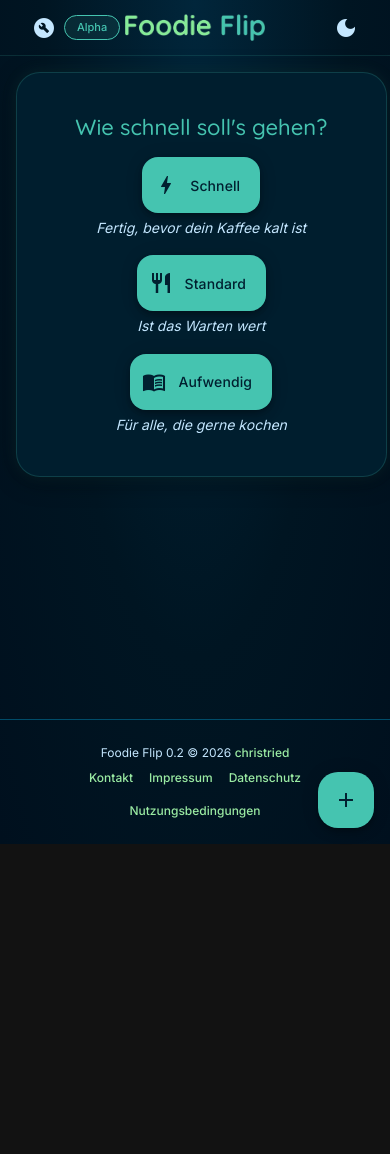
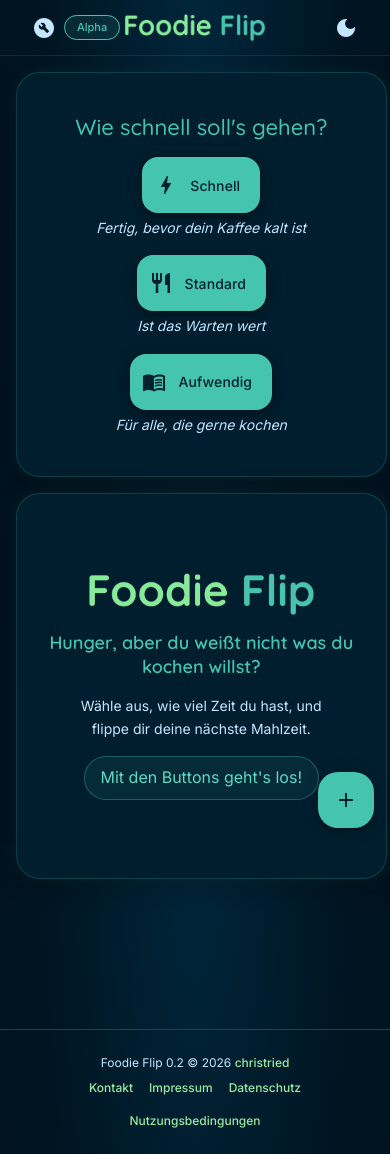
Before and after one commit to christried/foodieflip, an Angular app: page / in a window 390 px wide. Before the commit the page ends 844 px from the top, so only its background shows below. Built offline with nearby package versions, Linux system fonts and the light colour scheme.

Commit message:
first version of flipping the card, really wonky still have to revisit tomorrow

```diff
--- a/src/app/recipe-view/recipe-view.html
+++ b/src/app/recipe-view/recipe-view.html
@@ -1,7 +1,6 @@
 <div
   class="body-cards"
   [class.no-recipe]="!recipesService.recipe()"
-  [class.spinner-active]="recipesService.spinnerStatus() === 'on'"
 >
   <app-selection class="selection-component" />
   <app-recipe class="recipe-component" />
--- a/src/app/recipe-view/recipe-view.scss
+++ b/src/app/recipe-view/recipe-view.scss
@@ -24,19 +24,13 @@
 }
 
 .body-cards.no-recipe .recipe-component {
-  display: none;
+  flex: 1 1 520px;
 }
 
 .recipe-component {
   flex: 1;
   min-width: 0;
-}
-
-.body-cards.spinner-active .recipe-component {
-  display: flex;
-  justify-content: center;
-  align-items: center;
-  flex: 0 0 auto;
+  max-width: 860px;
 }
 
 // Responsive Settings
--- a/src/app/recipe-view/recipe/recipe.html
+++ b/src/app/recipe-view/recipe/recipe.html
@@ -1,23 +1,18 @@
-@if (this.recipesService.recipe() || this.recipesService.spinnerStatus() === 'on') {
-  <mat-card
-    appearance="raised"
-    class="recipe-card"
-    [class.spinner-only]="this.recipesService.spinnerStatus() === 'on'"
-  >
-    @if (this.recipesService.spinnerStatus() === 'on') {
-      <mat-progress-spinner mode="indeterminate" class="recipe-spinner"></mat-progress-spinner>
-    } @else if (this.recipesService.recipe()) {
+<div class="recipe-flip-scene" [class.is-loading]="this.recipesService.spinnerStatus() === 'on'">
+  <div class="recipe-flip-card" [class.flipped]="this.isFlipped()">
+    <mat-card appearance="raised" class="recipe-card recipe-card-face recipe-card-front">
+      @if (this.currentRecipe(); as recipe) {
         <mat-card-header class="recipe-header">
           <div class="header-col header-col-left">
-          <mat-card-title class="recipe-title">{{ this.currentRecipe()!.title }}</mat-card-title>
+            <mat-card-title class="recipe-title">{{ recipe.title }}</mat-card-title>
             <mat-card-subtitle class="recipe-time">
               <mat-icon class="time-icon">schedule</mat-icon>
-            {{ this.currentRecipe()!.time }} Minuten
+              {{ recipe.time }} Minuten
             </mat-card-subtitle>
           </div>
           <div class="header-col recipe-tags">
             <mat-chip-set aria-label="Rezept-Tags">
-            @for (tag of this.currentRecipe()!.tagsPublic; track $index) {
+              @for (tag of recipe.tagsPublic; track $index) {
                 <mat-chip>{{ tag }}</mat-chip>
               }
             </mat-chip-set>
@@ -29,17 +24,17 @@
             <div class="recipe-col recipe-col-left">
               <div class="recipe-image-container">
                 <img
-                [src]="this.currentRecipe()!.imageUrl"
-                [alt]="this.currentRecipe()!.imageAlt"
+                  [src]="recipe.imageUrl"
+                  [alt]="recipe.imageAlt"
                   class="recipe-image"
                   (click)="openFullsize()"
                 />
                 <div class="image-overlay-bottom">
                   <span class="submitter-badge">
-                  von <em>{{ this.currentRecipe()!.submittedBy }}</em>
+                    von <em>{{ recipe.submittedBy }}</em>
                   </span>
                 </div>
-              @if (currentRecipe()!.tagsInternal.includes('ai-image')) {
+                @if (recipe.tagsInternal.includes('ai-image')) {
                   <button
                     class="ai-badge"
                     (click)="openAiImageDialog()"
@@ -51,16 +46,41 @@
                   </button>
                 }
               </div>
-            <app-ingredients [ingredients]="this.currentRecipe()!.ingredients" />
+              <app-ingredients [ingredients]="recipe.ingredients" />
             </div>
             <div class="recipe-col">
-            <app-instructions [instructions]="this.currentRecipe()!.instructions" />
+              <app-instructions [instructions]="recipe.instructions" />
               <div class="recipe-actions">
                 <app-actions />
               </div>
             </div>
           </div>
         </mat-card-content>
+      } @else {
+        <div class="recipe-placeholder">
+          <img src="header-logo.webp" alt="FoodieFlip Logo" class="placeholder-logo" />
+          <h3 class="placeholder-title">Hunger, aber du weißt nicht was du kochen willst?</h3>
+          <p class="placeholder-copy">
+            Wähle aus, wie viel Zeit du hast, und flippe dir deine nächste Mahlzeit.
+          </p>
+          <div class="placeholder-hint">
+            <span>Mit den Buttons geht's los!</span>
+          </div>
+        </div>
       }
     </mat-card>
-}
+
+    <mat-card
+      appearance="raised"
+      class="recipe-card recipe-card-face recipe-card-back"
+      aria-live="polite"
+      aria-label="Neues Rezept wird geladen"
+    >
+      <div class="recipe-loading-back">
+        <img src="header-logo.webp" alt="FoodieFlip Logo" class="loading-logo" />
+        <p class="loading-title">Dein nächstes Rezept lädt...</p>
+        <mat-progress-spinner mode="indeterminate" diameter="42" strokeWidth="4" />
+      </div>
+    </mat-card>
+  </div>
+</div>
--- a/src/app/recipe-view/recipe/recipe.scss
+++ b/src/app/recipe-view/recipe/recipe.scss
@@ -1,20 +1,128 @@
+.recipe-flip-scene {
+  perspective: 1200px;
+  width: 100%;
+}
+
+.recipe-flip-scene.is-loading {
+  pointer-events: none;
+}
+
+.recipe-flip-card {
+  position: relative;
+  transform-style: preserve-3d;
+  transition: transform var(--transition-slow);
+}
+
+.recipe-flip-card.flipped {
+  transform: rotateY(180deg);
+}
+
 .recipe-card {
   padding: var(--space-24);
   border-radius: var(--radius-lg);
   box-shadow: var(--shadow-card);
   border: var(--card-border);
   transition: box-shadow var(--transition-normal);
-
-  &:hover {
-    box-shadow: var(--shadow-card-hover);
-  }
+  min-height: 430px;
+  position: relative;
+  overflow: hidden;
+  isolation: isolate;
 }
 
-.recipe-card.spinner-only {
+.recipe-card-face {
+  backface-visibility: hidden;
+  -webkit-backface-visibility: hidden;
+}
+
+.recipe-flip-scene:hover .recipe-card {
+  box-shadow: var(--shadow-card-hover);
+}
+
+.recipe-card-front {
+  position: relative;
+  z-index: 2;
+}
+
+.recipe-card-back {
+  position: absolute;
+  inset: 0;
+  transform: rotateY(180deg);
   display: flex;
+  align-items: center;
   justify-content: center;
+  pointer-events: none;
+  background: linear-gradient(150deg, rgba(19, 103, 138, 0.95), rgba(1, 32, 48, 0.98));
+}
+
+.recipe-loading-back {
+  width: 100%;
+  display: flex;
+  flex-direction: column;
   align-items: center;
-  min-height: 200px;
+  justify-content: center;
+  gap: var(--space-16);
+  text-align: center;
+}
+
+.loading-logo {
+  width: min(220px, 80%);
+  object-fit: contain;
+  filter: drop-shadow(0 6px 18px rgba(1, 32, 48, 0.35));
+}
+
+.loading-title {
+  margin: 0;
+  font: var(--text-label-lg);
+  letter-spacing: 0.08em;
+  text-transform: uppercase;
+  color: var(--brand-turquoise-light);
+}
+
+.recipe-placeholder {
+  min-height: 382px;
+  padding: var(--space-24) var(--space-16);
+  display: flex;
+  flex-direction: column;
+  align-items: center;
+  justify-content: center;
+  gap: var(--space-16);
+  text-align: center;
+}
+
+.placeholder-logo {
+  width: min(225px, 82%);
+  object-fit: contain;
+}
+
+.placeholder-title {
+  margin: 0;
+  font: var(--text-headline-sm);
+  font-family: var(--font-brand);
+  color: var(--brand-turquoise);
+}
+
+.placeholder-copy {
+  margin: 0;
+  max-width: 34ch;
+  font: var(--text-body-md);
+  color: var(--mat-sys-on-surface-variant);
+}
+
+.placeholder-hint {
+  display: inline-flex;
+  align-items: center;
+  gap: var(--space-8);
+  border: 1px solid rgba(69, 196, 176, 0.35);
+  border-radius: var(--radius-full);
+  padding: var(--space-8) var(--space-16);
+  color: var(--brand-turquoise-light);
+  background: rgba(69, 196, 176, 0.08);
+
+  mat-icon {
+    font-size: 18px;
+    width: 18px;
+    height: 18px;
+  }
 }
 
 .recipe-header {
@@ -169,6 +277,25 @@
 
 // --- Responsive ---
 @media (max-width: 768px) {
+  .recipe-card {
+    min-height: 0;
+    padding: var(--space-16);
+  }
+
+  .recipe-placeholder {
+    min-height: 320px;
+    padding: var(--space-16) var(--space-12);
+  }
+
+  .placeholder-title {
+    font: var(--text-headline-md);
+    font-family: var(--font-brand);
+  }
+
+  .placeholder-copy {
+    max-width: 28ch;
+  }
+
   .recipe-header {
     flex-direction: column;
     gap: var(--space-8);
@@ -187,3 +314,13 @@
     flex: 1;
   }
 }
+
+@media (prefers-reduced-motion: reduce) {
+  .recipe-flip-card {
+    transition: none;
+  }
+
+  .recipe-image {
+    transition: none;
+  }
+}
--- a/src/app/recipe-view/recipe/recipe.ts
+++ b/src/app/recipe-view/recipe/recipe.ts
@@ -1,4 +1,4 @@
-import { Component, inject } from '@angular/core';
+import { Component, DestroyRef, effect, inject, signal } from '@angular/core';
 import { MatCardModule } from '@angular/material/card';
 import { MatChipsModule } from '@angular/material/chips';
 import { MatDialog } from '@angular/material/dialog';
@@ -34,8 +34,52 @@ import { AiImageDialog } from '../../dialogs/ai-image-dialog/ai-image-dialog';
 export class Recipe {
   public recipesService = inject(RecipesService);
   public currentRecipe = this.recipesService.recipe;
+  public isFlipped = signal(false);
 
   readonly dialog = inject(MatDialog);
+  private readonly destroyRef = inject(DestroyRef);
+  private readonly minBackFaceVisibleMs = 750;
+  private backFaceEnteredAt = 0;
+  private flipBackTimer: ReturnType<typeof setTimeout> | undefined;
+
+  constructor() {
+    effect(() => {
+      const isLoading = this.recipesService.spinnerStatus() === 'on';
+
+      if (isLoading) {
+        this.backFaceEnteredAt = Date.now();
+        this.clearFlipBackTimer();
+        this.isFlipped.set(true);
+        return;
+      }
+
+      if (!this.isFlipped()) {
+        return;
+      }
+
+      const elapsed = Date.now() - this.backFaceEnteredAt;
+      const delay = Math.max(this.minBackFaceVisibleMs - elapsed, 0);
+
+      this.clearFlipBackTimer();
+      this.flipBackTimer = setTimeout(() => {
+        this.isFlipped.set(false);
+        this.flipBackTimer = undefined;
+      }, delay);
+    });
+
+    this.destroyRef.onDestroy(() => {
+      this.clearFlipBackTimer();
+    });
+  }
+
+  private clearFlipBackTimer() {
+    if (!this.flipBackTimer) {
+      return;
+    }
+
+    clearTimeout(this.flipBackTimer);
+    this.flipBackTimer = undefined;
+  }
 
   openFullsize() {
     this.dialog.open(FullsizeImageDialog, {
--- a/src/app/recipe-view/selection/selection.html
+++ b/src/app/recipe-view/selection/selection.html
@@ -5,7 +5,12 @@
 
   <mat-card-content class="selection-buttons">
     <div class="selection-option">
-      <button matFab extended (click)="onClickButton('quick')">
+      <button
+        matFab
+        extended
+        (click)="onClickButton('quick')"
+        [disabled]="recipeService.spinnerStatus() === 'on'"
+      >
         <mat-icon>bolt</mat-icon>
         Schnell
       </button>
@@ -13,7 +18,12 @@
     </div>
 
     <div class="selection-option">
-      <button matFab extended (click)="onClickButton('ordinary')">
+      <button
+        matFab
+        extended
+        (click)="onClickButton('ordinary')"
+        [disabled]="recipeService.spinnerStatus() === 'on'"
+      >
         <mat-icon>restaurant</mat-icon>
         Standard
       </button>
@@ -21,7 +31,12 @@
     </div>
 
     <div class="selection-option">
-      <button matFab extended (click)="onClickButton('complex')">
+      <button
+        matFab
+        extended
+        (click)="onClickButton('complex')"
+        [disabled]="recipeService.spinnerStatus() === 'on'"
+      >
         <mat-icon>menu_book</mat-icon>
         Aufwendig
       </button>
```
Also changed, not shown: src/app/recipes.service.ts (+15 -2 lines). Lines whose indentation alone changed are shown as unchanged.
